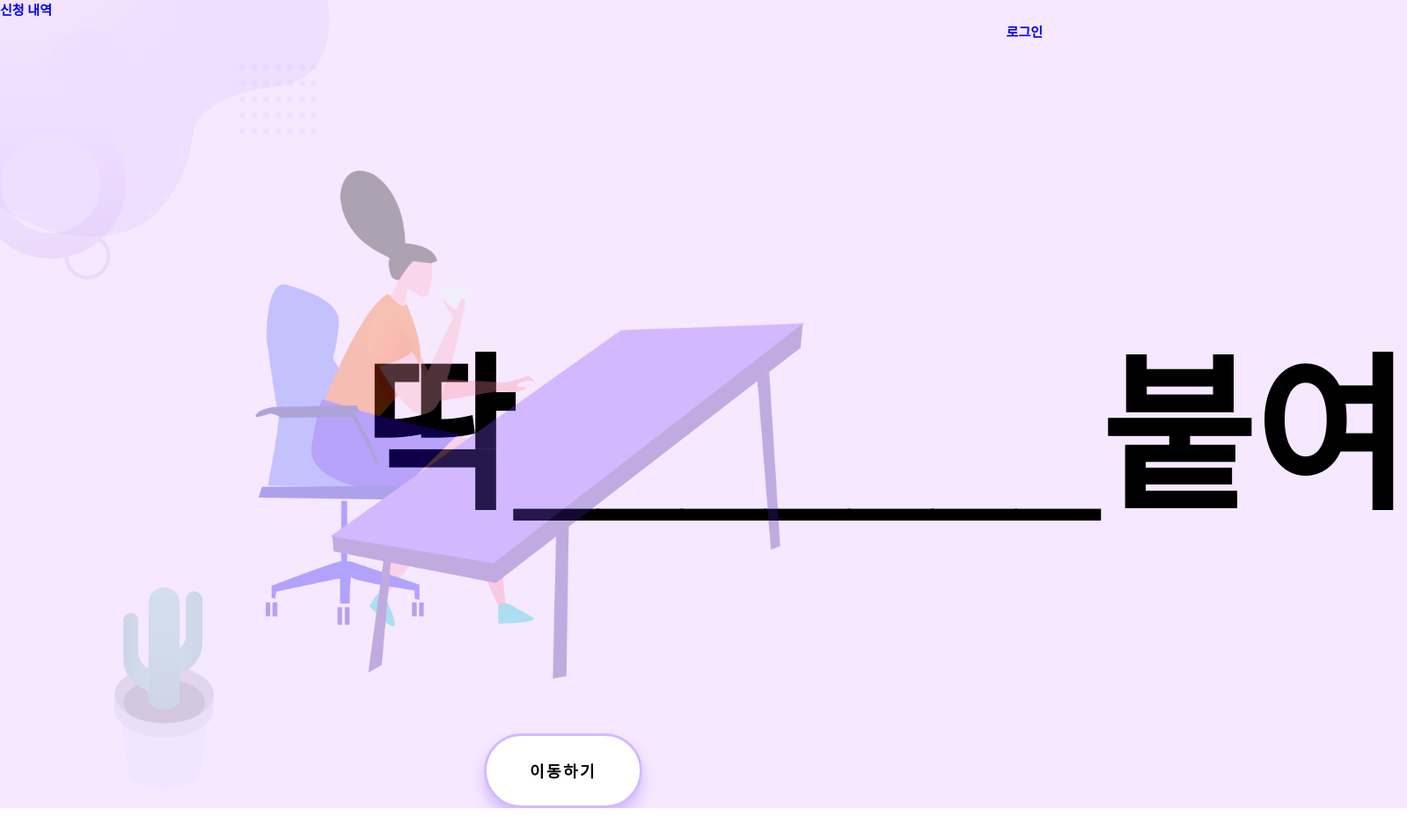
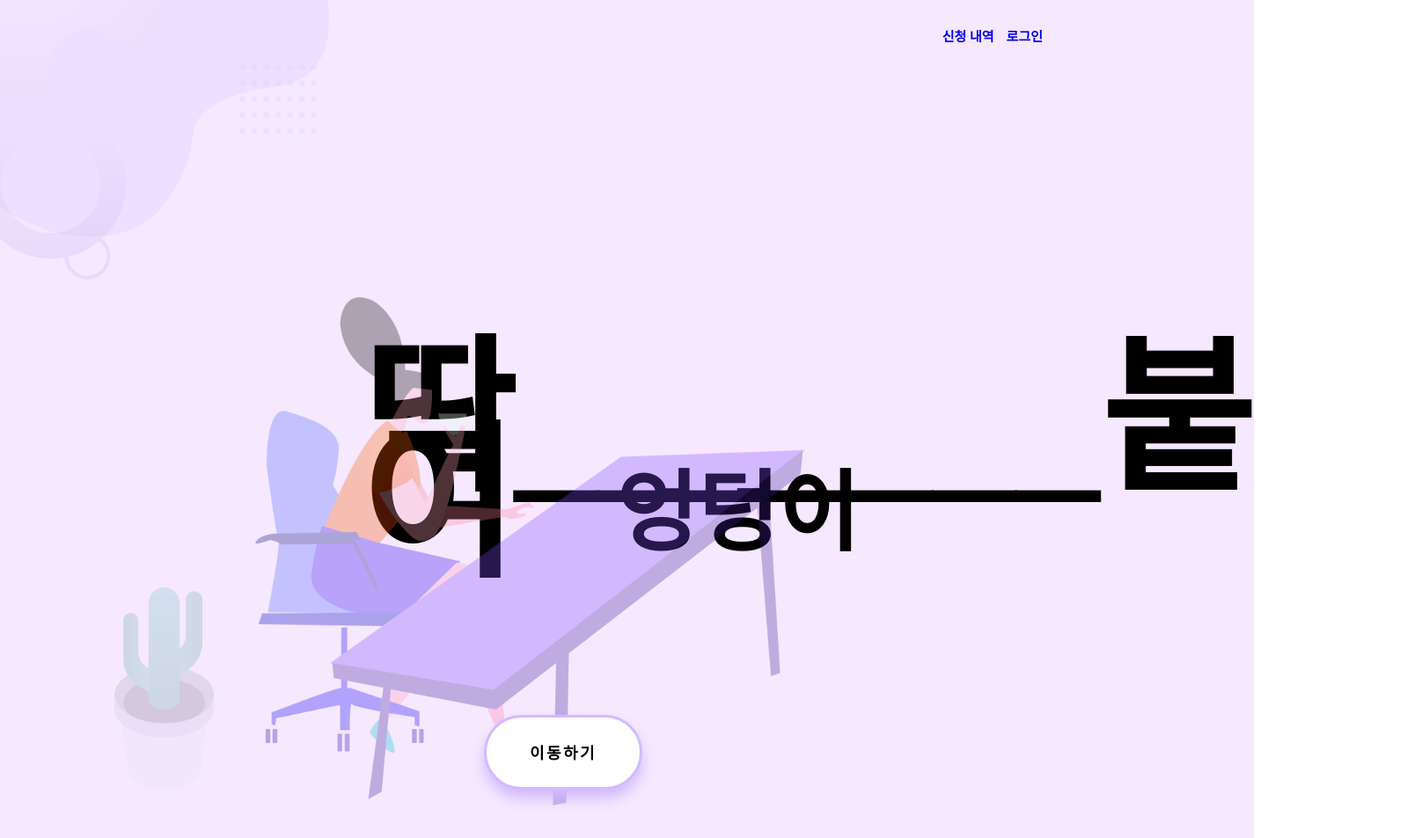
Before and after one commit to bsu414/Gsmfestival-Master, a website: page index.html in a window 1280 px wide. Shown: the whole page at 88% size, 1599 px wide, since content can reach past the window. Before the commit the page ends 919 px from the top, so only its background shows below. Drawn offline with nearby package versions, Linux system fonts and the light colour scheme.

Commit message:
2020-12-14

```diff
--- a/index.html
+++ b/index.html
@@ -17,6 +17,7 @@
             <a href="index.html">
                 <!--logo-->
             </a>
+            <div class="bt">
                 <div class="user">
                     <a href="login.html">로그인</a>
                 </div>
@@ -30,9 +31,11 @@
                     </div>
                 </a>
             </div>
+        </div>
         <div class="section_wrap">
             <div class="ment_wrap animate__lightSpeedInLeft">
-                <span class="main_ment"><b>딱_______붙여</b></span> <br>
+                <span class="main_ment"><b><b class="lol">딱</b>_______붙여</b></span> <br>
+                <span class="main"><b>엉덩이</b></span> <br>
             </div>
             <div class="Desk_img" style="width: 100%; height: 100px; line-height: 100px; text-align: center">
                 <img src="/image/Desk_img.png" style="width: 100%; max-width: 760px; vertical-align: middle" />
--- a/style.scss
+++ b/style.scss
@@ -32,16 +32,34 @@ body {
     float: right;
     font-size: 15px;
     position: relative;
-    top: 10px;
+    top: 15px;
     right: 80px;
 }
-
+.user_info{
+    padding: 15px;
+    float: right;
+    font-size: 15px;
+    position: relative;
+    top: 15px;
+    right: 5%;
+  }
 .login {
     position: relative;
     top: 23px;
     right: 130px;
 }
-
+.main{
+    font-family: 'Nanum Gothic'sans-serif;
+    /*Title opacity*/
+    opacity: 100%;
+    color: black;
+    position: relative;
+    left: 700px;
+    top: 360px;
+    font-weight: 500;
+    font-size: 100px;
+    line-height: 60px;
+}
 .main_ment {
     font-family: 'Nanum Gothic'sans-serif;
     /*Title opacity*/
@@ -88,6 +106,7 @@ body {
     border-radius: 45px;
     box-shadow: 0px 10px 15px #d2baff;
     transition: all 0.3s ease 0s;
+    z-index: 99;
     cursor: pointer;
 
     &:hover {
--- a/user.scss
+++ b/user.scss
@@ -37,7 +37,6 @@ section {
     height: 85%;
     max-height: 600px;
 }
-
 /*table main 봉인합니다*/
 .table-wrapper {
     width: 800px;
```
Also changed, not shown: style.css, 2 other files. Lines whose indentation alone changed are shown as unchanged.
